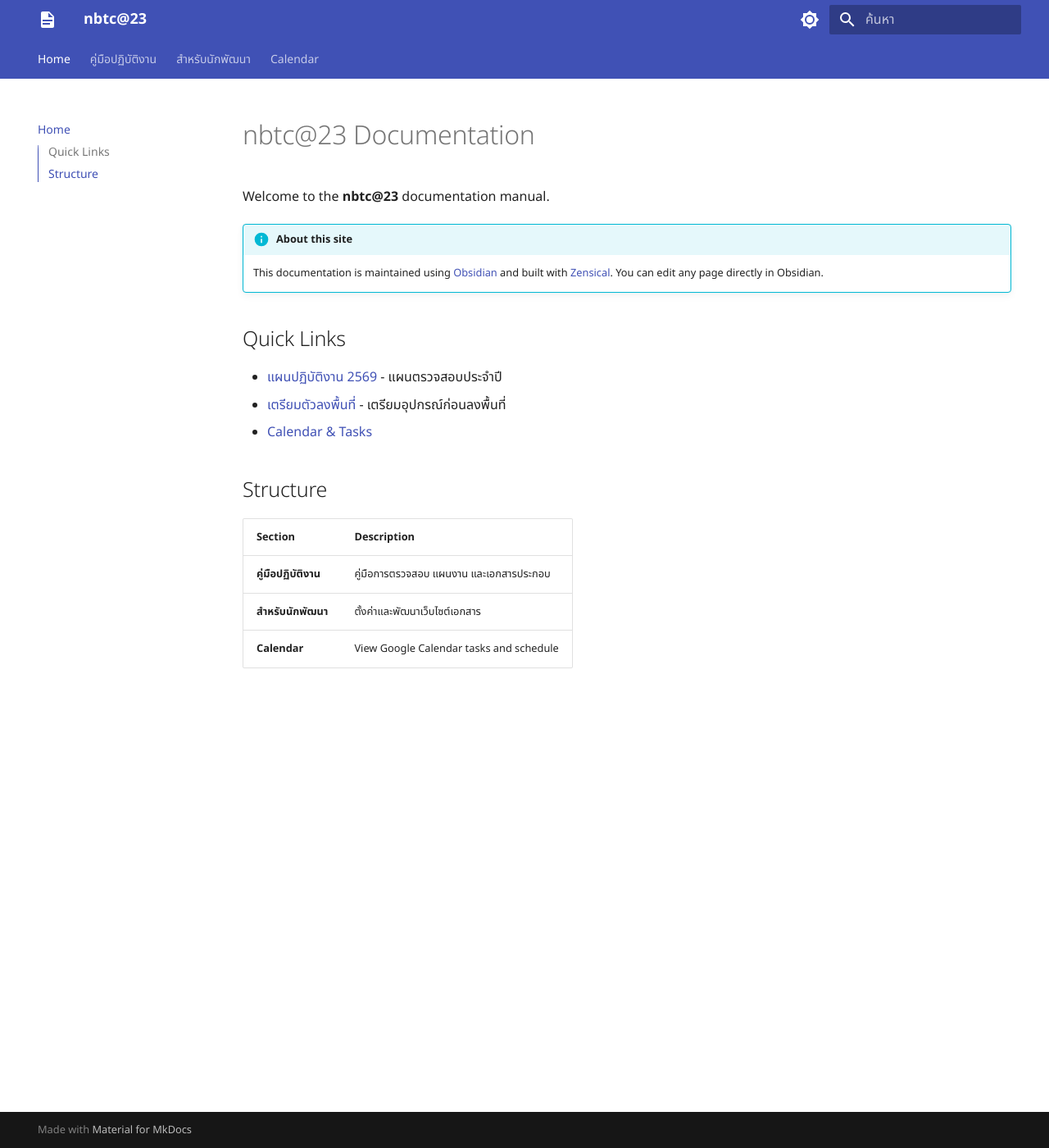
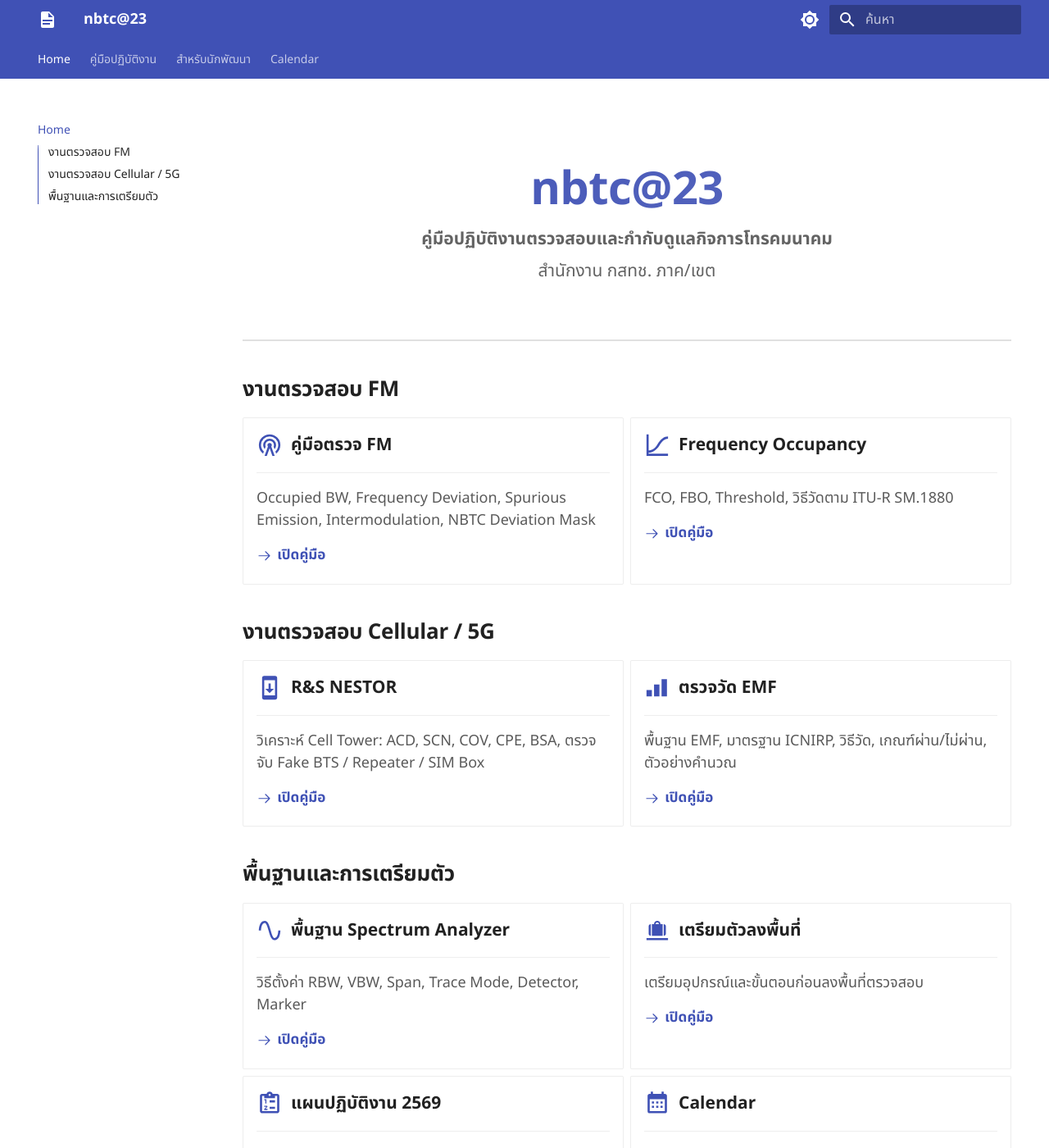
Before and after one commit to dearxcorex/nbtc_document, an MkDocs documentation site: the page built from docs/index.md, in a window 1280 px wide and 1400 px high. Shown: the whole window at 82% size. Built offline with MkDocs 1.6.1 and Material for MkDocs 9.7.7, drawn with Linux system fonts in a browser that asks for light colours; some of the changed text lies outside the part shown.

Commit message:
Redesign home page with card-based layout and add emoji support
- Redesign index.md with hero section and grid cards grouped by task type
- Add CSS for card hover effects, gradient title, dark mode support
- Enable pymdownx.emoji extension for Material icons
- Add NESTOR PDF to .gitignore (36MB too large for git)

Co-Authored-By: Claude Opus 4.6 (1M context) <noreply@anthropic.com>

```diff
--- a/docs/assets/stylesheets/extra.css
+++ b/docs/assets/stylesheets/extra.css
@@ -1,4 +1,177 @@
+/* Hero section */
+.hero {
+  text-align: center;
+  padding: 2.5rem 1rem 1.5rem;
+}
+
+.hero h1 {
+  font-size: 2.8rem;
+  font-weight: 700;
+  margin-bottom: 0.3rem;
+  background: linear-gradient(135deg, #3f51b5, #5c6bc0);
+  -webkit-background-clip: text;
+  -webkit-text-fill-color: transparent;
+  background-clip: text;
+}
+
+[data-md-color-scheme="slate"] .hero h1 {
+  background: linear-gradient(135deg, #7986cb, #9fa8da);
+  -webkit-background-clip: text;
+  background-clip: text;
+}
+
+.hero p {
+  font-size: 1.05rem;
+  opacity: 0.7;
+  margin: 0.3rem 0;
+}
+
+.hero + hr {
+  margin: 1.5rem 0;
+  border: none;
+  border-top: 2px solid #e0e0e0;
+}
+
+[data-md-color-scheme="slate"] .hero + hr {
+  border-top-color: #333;
+}
+
+/* Grid cards layout */
+.grid.cards {
+  margin: 0.8rem 0 2rem;
+}
+
+.grid.cards > ul {
+  display: grid;
+  grid-template-columns: repeat(auto-fill, minmax(280px, 1fr));
+  gap: 0.8rem;
+  list-style: none;
+  margin: 0;
+  padding: 0;
+}
+
+.grid.cards > ul > li {
+  border: 1px solid #e0e0e0;
+  border-radius: 8px;
+  padding: 1.2rem 1.4rem;
+  transition: border-color 0.2s, box-shadow 0.25s, transform 0.2s;
+  background: var(--md-default-bg-color, #fff);
+}
+
+[data-md-color-scheme="slate"] .grid.cards > ul > li {
+  border-color: #404040;
+  background: #1e1e1e;
+}
+
+.grid.cards > ul > li:hover {
+  border-color: #3f51b5;
+  box-shadow: 0 4px 12px rgba(63, 81, 181, 0.15);
+  transform: translateY(-2px);
+}
+
+[data-md-color-scheme="slate"] .grid.cards > ul > li:hover {
+  border-color: #7986cb;
+  box-shadow: 0 4px 12px rgba(121, 134, 203, 0.2);
+}
+
+/* Card title (first paragraph with icon) */
+.grid.cards > ul > li > p:first-child {
+  font-weight: 600;
+  font-size: 1.05rem;
+  margin: 0 0 0.2rem;
+  display: flex;
+  align-items: center;
+  gap: 0.5rem;
+}
+
+/* Card divider */
+.grid.cards > ul > li > hr {
+  margin: 0.6rem 0;
+  border: 0;
+  border-top: 1px solid #eee;
+}
+
+[data-md-color-scheme="slate"] .grid.cards > ul > li > hr {
+  border-top-color: #333;
+}
+
+/* Card description */
+.grid.cards > ul > li > p:nth-child(3) {
+  font-size: 0.9rem;
+  opacity: 0.75;
+  margin: 0 0 0.8rem;
+  line-height: 1.5;
+}
+
+/* Card link (last paragraph) */
+.grid.cards > ul > li > p:last-child {
+  margin-bottom: 0;
+}
+
+.grid.cards > ul > li > p:last-child a {
+  font-weight: 600;
+  font-size: 0.85rem;
+  color: #3f51b5;
+  text-decoration: none;
+  display: inline-flex;
+  align-items: center;
+  gap: 0.3rem;
+  transition: gap 0.2s;
+}
+
+[data-md-color-scheme="slate"] .grid.cards > ul > li > p:last-child a {
+  color: #9fa8da;
+}
+
+.grid.cards > ul > li:hover > p:last-child a {
+  gap: 0.5rem;
+}
+
+/* Icon sizing in cards */
+.grid.cards .twemoji.lg svg {
+  width: 1.6rem;
+  height: 1.6rem;
+}
+
+.grid.cards .twemoji svg {
+  fill: #3f51b5;
+}
+
+[data-md-color-scheme="slate"] .grid.cards .twemoji svg {
+  fill: #9fa8da;
+}
+
+/* Section headers above cards */
+.md-content h2 {
+  margin-top: 2rem;
+  margin-bottom: 0.3rem;
+  font-size: 1.3rem;
+  font-weight: 600;
+  border-bottom: none;
+}
+
+/* Responsive */
+@media screen and (max-width: 600px) {
+  .grid.cards > ul {
+    grid-template-columns: 1fr;
+  }
+  .hero h1 {
+    font-size: 2rem;
+  }
+  .hero p {
+    font-size: 0.95rem;
+  }
+}
+
+@media screen and (min-width: 900px) {
+  .grid.cards > ul {
+    grid-template-columns: repeat(2, 1fr);
+  }
+}
+
+/* ===================== */
 /* Google Calendar embed */
+/* ===================== */
 .calendar-container {
   position: relative;
   width: 100%;
@@ -18,12 +191,10 @@
   border-radius: 8px;
 }
 
-/* Dark mode calendar wrapper */
 [data-md-color-scheme="slate"] .calendar-container {
   filter: invert(0.88) hue-rotate(180deg);
 }
 
-/* Responsive adjustments */
 @media screen and (max-width: 768px) {
   .calendar-container {
     padding-bottom: 100%;
--- a/docs/index.md
+++ b/docs/index.md
@@ -5,25 +5,96 @@ tags:
   - nbtc
 ---
 
-# nbtc@23 Documentation
+<div class="hero" markdown>
 
-Welcome to the **nbtc@23** documentation manual.
+# nbtc@23
 
-!!! info "About this site"
+**คู่มือปฏิบัติงานตรวจสอบและกำกับดูแลกิจการโทรคมนาคม**
 
-    This documentation is maintained using [Obsidian](https://obsidian.md) and built with [Zensical](https://zensical.org).
-    You can edit any page directly in Obsidian.
+สำนักงาน กสทช. ภาค/เขต
 
-## Quick Links
+</div>
 
-- [แผนปฏิบัติงาน 2569](guide/plan-2569.md) - แผนตรวจสอบประจำปี
-- [เตรียมตัวลงพื้นที่](guide/fieldwork.md) - เตรียมอุปกรณ์ก่อนลงพื้นที่
-- [Calendar & Tasks](calendar.md)
+---
 
-## Structure
+## งานตรวจสอบ FM
 
-| Section | Description |
-|---------|-------------|
-| **คู่มือปฏิบัติงาน** | คู่มือการตรวจสอบ แผนงาน และเอกสารประกอบ |
-| **สำหรับนักพัฒนา** | ตั้งค่าและพัฒนาเว็บไซต์เอกสาร |
-| **Calendar** | View Google Calendar tasks and schedule |
+<div class="grid cards" markdown>
+
+-   :material-radio-tower:{ .lg .middle } **คู่มือตรวจ FM**
+
+    ---
+
+    Occupied BW, Frequency Deviation, Spurious Emission, Intermodulation, NBTC Deviation Mask
+
+    [:octicons-arrow-right-24: เปิดคู่มือ](guide/parameter.md)
+
+-   :material-chart-bell-curve-cumulative:{ .lg .middle } **Frequency Occupancy**
+
+    ---
+
+    FCO, FBO, Threshold, วิธีวัดตาม ITU-R SM.1880
+
+    [:octicons-arrow-right-24: เปิดคู่มือ](guide/frequency-occupancy.md)
+
+</div>
+
+## งานตรวจสอบ Cellular / 5G
+
+<div class="grid cards" markdown>
+
+-   :material-cellphone-arrow-down:{ .lg .middle } **R&S NESTOR**
+
+    ---
+
+    วิเคราะห์ Cell Tower: ACD, SCN, COV, CPE, BSA, ตรวจจับ Fake BTS / Repeater / SIM Box
+
+    [:octicons-arrow-right-24: เปิดคู่มือ](guide/nestor.md)
+
+-   :material-signal-cellular-3:{ .lg .middle } **ตรวจวัด EMF**
+
+    ---
+
+    พื้นฐาน EMF, มาตรฐาน ICNIRP, วิธีวัด, เกณฑ์ผ่าน/ไม่ผ่าน, ตัวอย่างคำนวณ
+
+    [:octicons-arrow-right-24: เปิดคู่มือ](guide/emf-guide.md)
+
+</div>
+
+## พื้นฐานและการเตรียมตัว
+
+<div class="grid cards" markdown>
+
+-   :material-sine-wave:{ .lg .middle } **พื้นฐาน Spectrum Analyzer**
+
+    ---
+
+    วิธีตั้งค่า RBW, VBW, Span, Trace Mode, Detector, Marker
+
+    [:octicons-arrow-right-24: เปิดคู่มือ](guide/spectrum-analyzer.md)
+
+-   :material-bag-checked:{ .lg .middle } **เตรียมตัวลงพื้นที่**
+
+    ---
+
+    เตรียมอุปกรณ์และขั้นตอนก่อนลงพื้นที่ตรวจสอบ
+
+    [:octicons-arrow-right-24: เปิดคู่มือ](guide/fieldwork.md)
+
+-   :material-clipboard-list-outline:{ .lg .middle } **แผนปฏิบัติงาน 2569**
+
+    ---
+
+    สรุปแผนตรวจสอบและกำกับดูแลประจำปี
+
+    [:octicons-arrow-right-24: เปิดแผน](guide/plan-2569.md)
+
+-   :material-calendar-month:{ .lg .middle } **Calendar**
+
+    ---
+
+    ปฏิทินงานและกำหนดการ
+
+    [:octicons-arrow-right-24: เปิดปฏิทิน](calendar.md)
+
+</div>
--- a/mkdocs.yml
+++ b/mkdocs.yml
@@ -45,6 +45,9 @@ plugins:
         - en
 
 markdown_extensions:
+  - pymdownx.emoji:
+      emoji_index: !!python/name:material.extensions.emoji.twemoji
+      emoji_generator: !!python/name:material.extensions.emoji.to_svg
   - admonition
   - pymdownx.details
   - pymdownx.superfences
```
Also changed, not shown: 1 other file.
